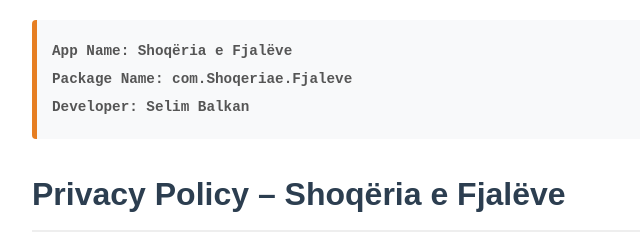
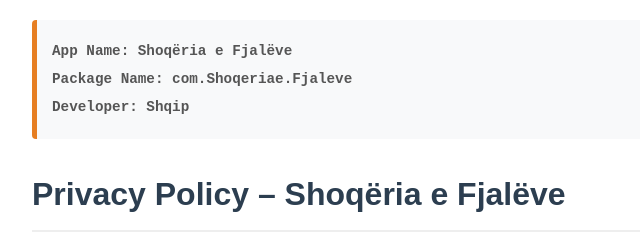
Before and after one commit to pelasge/shoqeria-e-fjaleve-privacy, a plain HTML site: page index.html in a window 1280 px wide. Shown: the top 240 px of the page, 208-848 px from the left. Drawn offline with Linux system fonts and the light colour scheme.

Commit message:
Update index.html

```diff
--- a/index.html
+++ b/index.html
@@ -16,7 +16,7 @@
 <div class="identity-card">
     <p>App Name: Shoqëria e Fjalëve</p>
     <p>Package Name: com.Shoqeriae.Fjaleve</p>
-    <p>Developer: Selim Balkan</p>
+    <p>Developer: Shqip</p>
 </div>
 
 <h1>Privacy Policy – Shoqëria e Fjalëve</h1>
```
